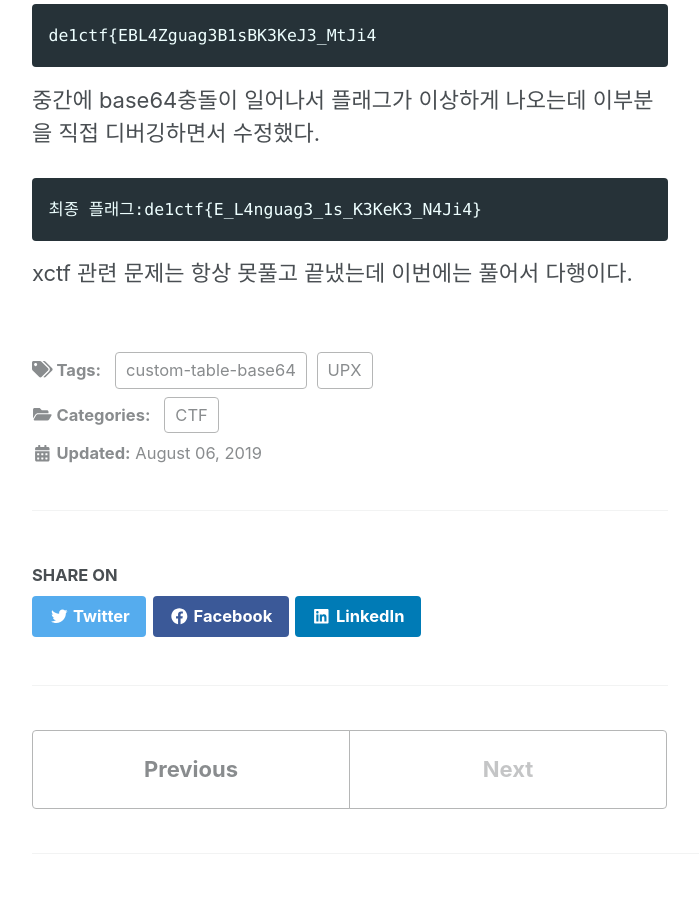
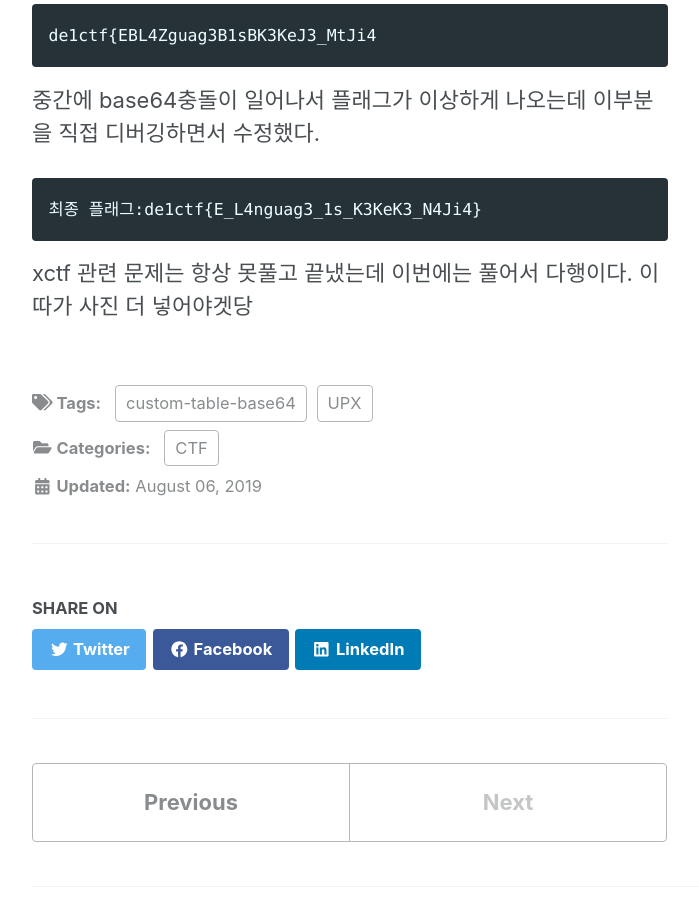
Before and after one commit to slyfizz3/slyfizz3.github.io, a Jekyll site: the page built from _posts/2019-08-06-de1ctf-re_sign.md, in a window 1280 px wide and 900 px high, scrolled down 933 px. Shown: the whole window, without its empty margins (290-989 px from the left). Built offline with Jekyll 4.4.1, drawn with Linux system fonts in a browser that asks for light colours; cached includes are drawn as plain includes; nearby versions of some CDN libraries.

Commit message:
Update 2019-08-06-de1ctf-re_sign.md

```diff
--- a/_posts/2019-08-06-de1ctf-re_sign.md
+++ b/_posts/2019-08-06-de1ctf-re_sign.md
@@ -39,3 +39,4 @@ de1ctf{EBL4Zguag3B1sBK3KeJ3_MtJi4
 
 
 xctf 관련 문제는 항상 못풀고 끝냈는데 이번에는 풀어서 다행이다.
+이따가 사진 더 넣어야겟당
```
